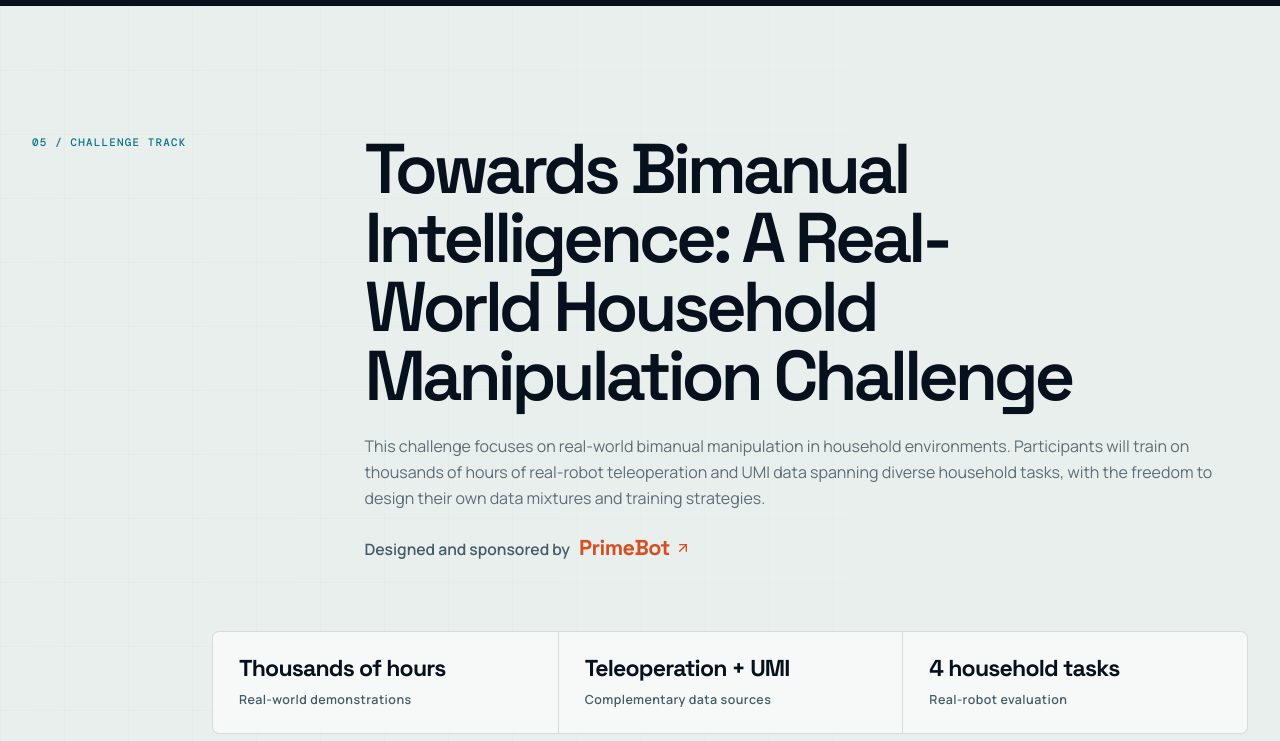
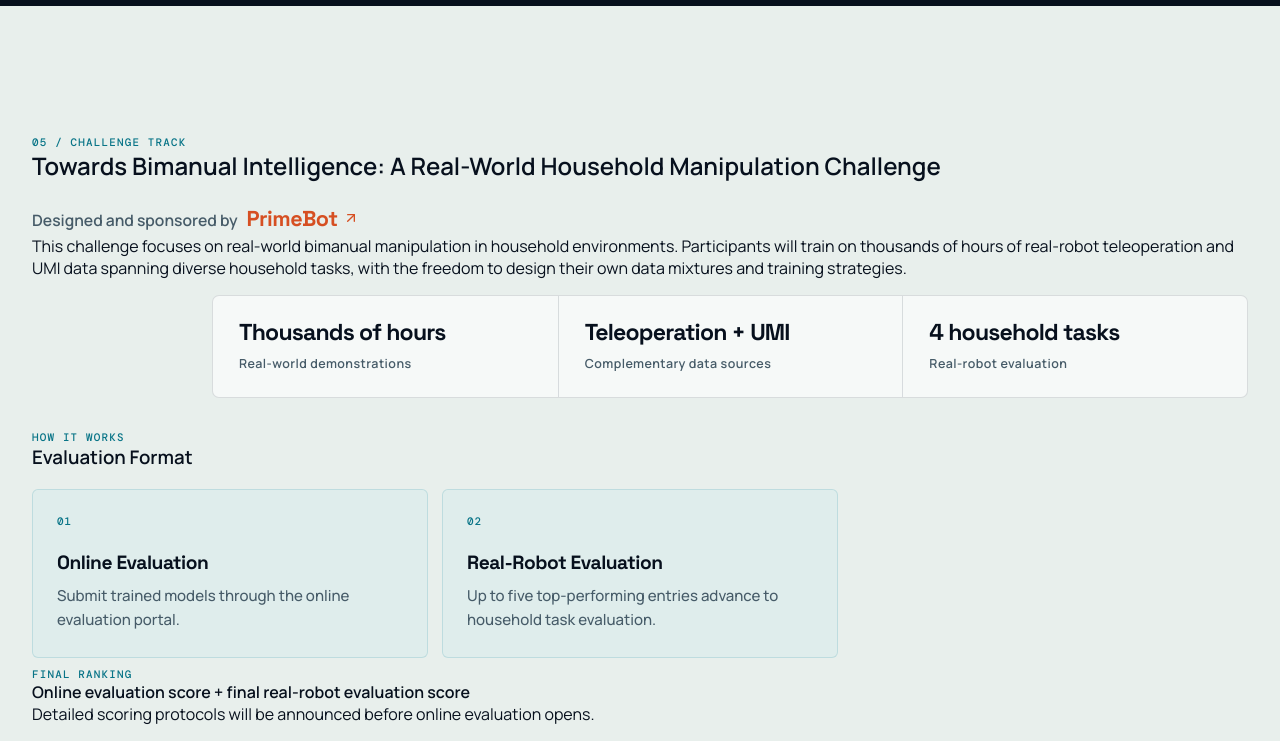
Before and after one commit to bimanual-robot-learning/bimanual-robot-learning.github.io, a React (Vite) app: page / in a window 1280 px wide. Shown: the part 6480-7221 px from the top of the page. Built offline with nearby package versions, Linux system fonts and the light colour scheme.

Commit message:
feat: simplify challenge evaluation structure

```diff
--- a/src/components/ChallengeSection.tsx
+++ b/src/components/ChallengeSection.tsx
@@ -9,14 +9,10 @@ function ChallengeSection() {
       aria-labelledby="challenge-title"
       data-testid="challenge-section"
     >
-      <div className="challenge-grid" aria-hidden="true" />
       <div className="page-width challenge-content">
-        <div className="section-heading">
+        <header className="challenge-heading">
           <p className="section-index">05 / Challenge Track</p>
-          <div>
-            <p className="eyebrow">{challenge.eyebrow}</p>
           <h2 id="challenge-title">{challenge.title}</h2>
-            <p className="section-description">{challenge.introduction}</p>
           <p className="challenge-sponsor">
             {challenge.sponsorLine}{' '}
             <a href={sponsor.url} target="_blank" rel="noreferrer">
@@ -24,8 +20,9 @@ function ChallengeSection() {
               <ArrowUpRight size={16} aria-hidden="true" />
             </a>
           </p>
-          </div>
-        </div>
+        </header>
+
+        <p className="challenge-introduction">{challenge.introduction}</p>
 
         <dl className="challenge-facts" aria-label="Challenge at a glance">
           {challenge.facts.map((fact) => (
@@ -36,9 +33,9 @@ function ChallengeSection() {
           ))}
         </dl>
 
-        <section className="challenge-block" aria-labelledby="evaluation-title">
-          <p className="eyebrow">Evaluation pipeline</p>
-          <h3 id="evaluation-title">From released data to real-world deployment</h3>
+        <section className="challenge-evaluation" aria-labelledby="evaluation-title">
+          <p className="eyebrow">How it works</p>
+          <h3 id="evaluation-title">Evaluation Format</h3>
           <ol className="challenge-flow">
             {challenge.stages.map((stage) => (
               <li data-testid="challenge-stage" key={stage.step}>
@@ -48,7 +45,14 @@ function ChallengeSection() {
               </li>
             ))}
           </ol>
-          <p className="challenge-scoring-note">{challenge.scoringNote}</p>
+          <div
+            className="challenge-final-ranking"
+            data-testid="challenge-final-ranking"
+          >
+            <p className="eyebrow">{challenge.finalRanking.label}</p>
+            <strong>{challenge.finalRanking.formula}</strong>
+            <p>{challenge.finalRanking.note}</p>
+          </div>
         </section>
 
         <section className="challenge-block" aria-labelledby="challenge-tasks-title">
```
Also changed, not shown: 1 other file (tests, documents, lock files or other folders). Lines whose indentation alone changed are shown as unchanged.
